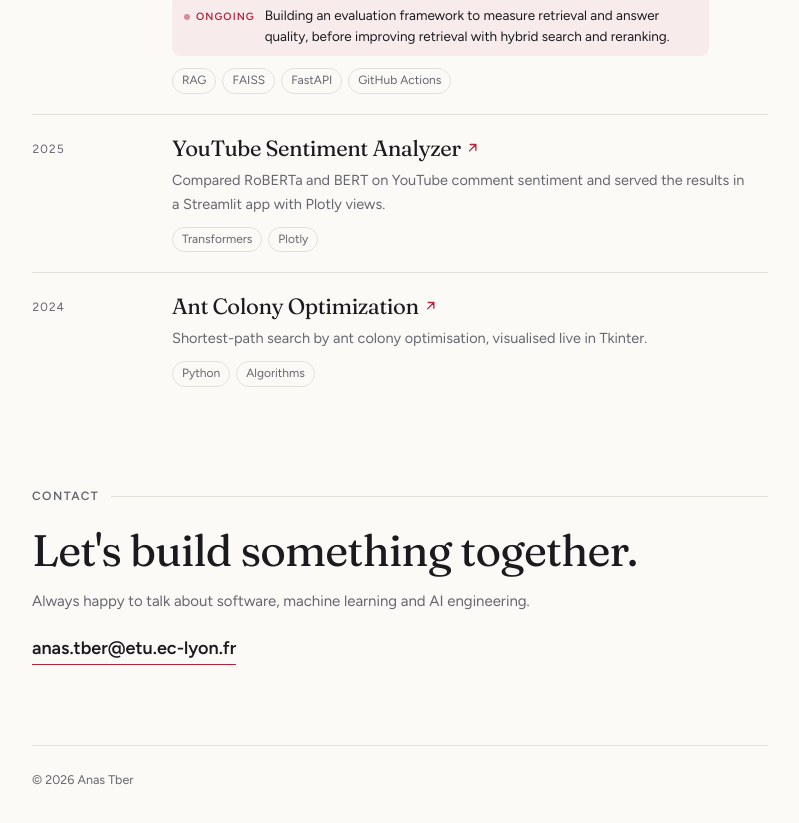
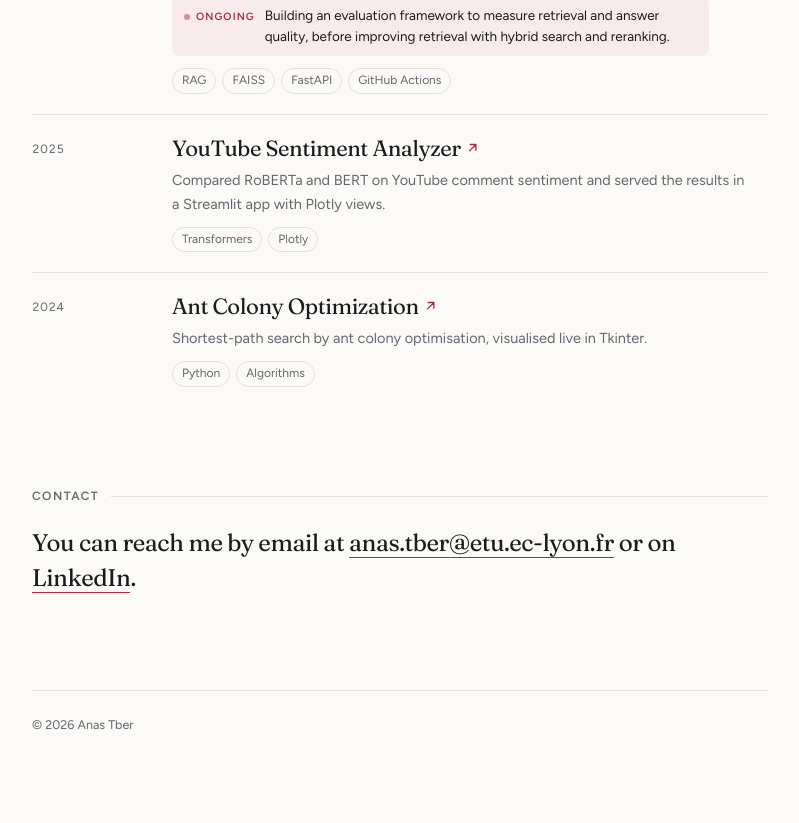
Before and after one commit to anastber/personal-portfolio, a React (Vite) app: page / in a window 1280 px wide. Shown: the part 2033-2856 px from the top of the page, without its empty margins (240-1039 px from the left). After the commit the page ends 2809 px from the top, so only its background shows below. Built offline with nearby package versions, Linux system fonts and the light colour scheme.

Commit message:
fix: Simplify Contact section to a single sentence

```diff
--- a/src/components/Contact.tsx
+++ b/src/components/Contact.tsx
@@ -4,9 +4,11 @@ import { links } from '../data/content';
 const Contact: React.FC = () => (
   <section id="contact" className="section contact">
     <h2 className="section-label">Contact</h2>
-    <p className="contact-title display reveal">Let's build something together.</p>
-    <p className="reveal">Always happy to talk about software, machine learning and AI engineering.</p>
-    <a className="contact-mail" href={`mailto:${links.email}`}>{links.email}</a>
+    <p className="contact-text display reveal">
+      You can reach me by email at{' '}
+      <a href={`mailto:${links.email}`}>{links.email}</a> or on{' '}
+      <a href={links.linkedin} target="_blank" rel="noopener noreferrer">LinkedIn</a>.
+    </p>
   </section>
 );
 
--- a/src/styles/sections.scss
+++ b/src/styles/sections.scss
@@ -328,30 +328,26 @@
   }
 }
 
-.contact-title {
-  font-size: clamp(30px, 4vw, 44px);
-  line-height: 1.1;
-  margin: 0 0 14px;
+.section .contact-text {
+  font-size: 24px;
+  line-height: 1.45;
+  max-width: 30em;
   color: var(--fg);
-}
 
-.section .contact-title {
-  color: var(--fg);
-}
+  a {
+    text-decoration: none;
+    overflow-wrap: anywhere;
+    padding-bottom: 1px;
+    background: linear-gradient(var(--accent), var(--accent)) 0 100% / 100% 1.5px no-repeat;
+    transition: color 0.2s;
 
-.contact-mail {
-  display: inline-block;
-  margin-top: 6px;
-  font-size: 18px;
-  font-weight: 600;
-  text-decoration: none;
-  padding-bottom: 2px;
-  background: linear-gradient(var(--accent), var(--accent)) 0 100% / 100% 1.5px no-repeat;
-  transition: color 0.2s;
-  overflow-wrap: anywhere;
+    &:hover {
+      color: var(--accent);
+    }
+  }
 
-  &:hover {
-    color: var(--accent);
+  @media (max-width: 760px) {
+    font-size: 21px;
   }
 }
 
```
